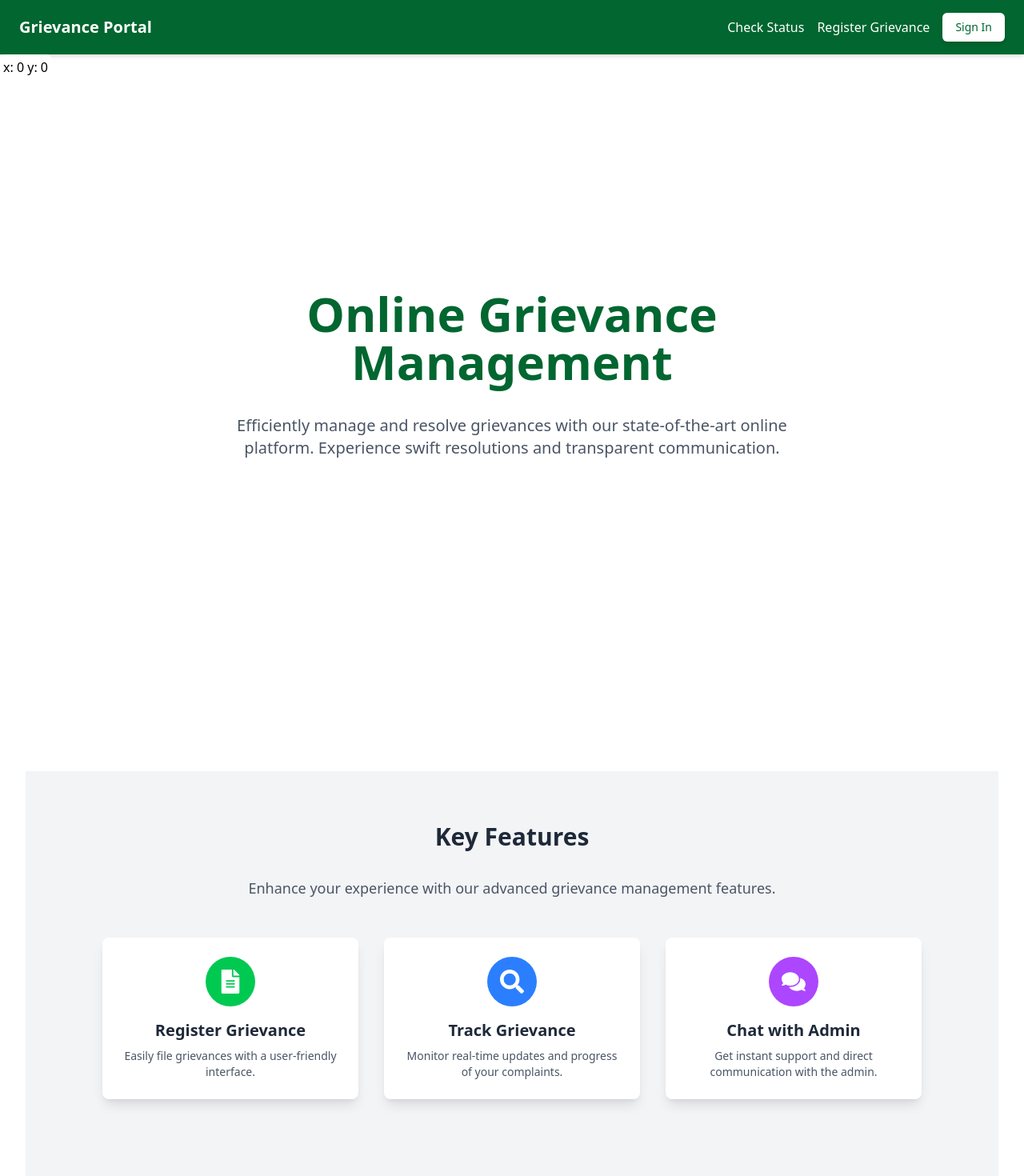
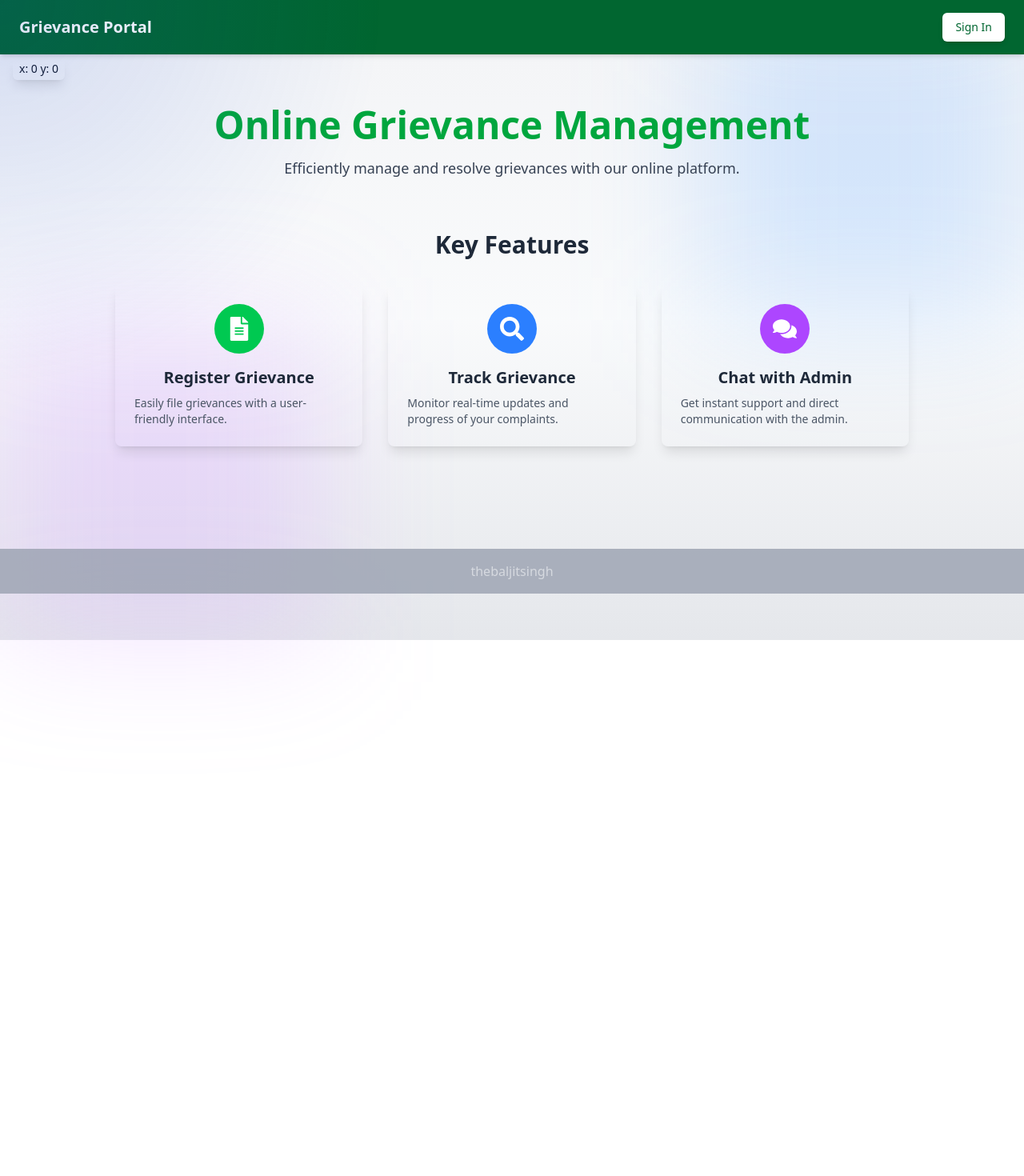
Before and after one commit to TheBaljitSingh/Online-Grievance-Management, a React (Vite) app in the folder client/: page / in a window 1280 px wide. Shown: the top 1470 px of the page at 80% size. After the commit the page ends 800 px from the top, so only its background shows below. Built offline with nearby package versions, Linux system fonts and the light colour scheme; no server answers.

Commit message:
feat. added some feature

```diff
--- a/client/package.json
+++ b/client/package.json
@@ -18,6 +18,7 @@
     "motion": "^12.0.3",
     "react": "^18.3.1",
     "react-dom": "^18.3.1",
+    "react-icons": "^5.4.0",
     "react-router": "^7.1.3",
     "react-router-dom": "^7.1.3",
     "socket.io-client": "^4.8.1",
--- a/client/src/App.jsx
+++ b/client/src/App.jsx
@@ -3,6 +3,7 @@ import { Link, useNavigate } from 'react-router'
 import { useAuth } from './context/AuthContext';
 import Navbar from './components/Navbar';
 import axios from 'axios';
+// import MouseMoveEffect from "../src/components/Mouse-move-effect"
 
 import { FaFileAlt, FaSearch, FaComments } from "react-icons/fa";
 
@@ -10,7 +11,6 @@ import { FaFileAlt, FaSearch, FaComments } from "react-icons/fa";
 import Cookies from "js-cookie"
 
 
-// custom hooks for mouse pointer
 const mousePointer = ()=>{
   const [ position, setPosition] = useState({x:0,y:0});
 
@@ -36,164 +36,82 @@ const mousePointer = ()=>{
   return position;
 }
 
-/*
-// just for learning purpose created custom hooks:
 
-
-const useIsOnline = ()=>{
-
-  const [isOnline, setIsOnline] = useState(window.navigator.onLine);
-
-  // onlline
-
-  useEffect(()=>{
-    window.addEventListener("online", ()=>{
-      setIsOnline(true);
-    })
-    window.addEventListener("offline", ()=>{
-      setIsOnline(false);
-    })
-
-  }, [])
-
- return isOnline;
-
-}
-
-
-
-
-function useDebounce  (inputValue, timer){
-
-  const [deboundeValue, setDebounceValue] = useState(inputValue);
-
-    useEffect(()=>{
-    let timeoutNumber = setTimeout(()=>{
-
-      setDebounceValue(inputValue);
-
-    },timer)
-
-    return ()=>{
-
-      clearTimeout(timeoutNumber);
-    }
-
-
-  }, [inputValue])
-
-
-
-  return deboundeValue;
-
-}
-
-
-
-*/
 
 function App() {
 
   const position = mousePointer();
 
 
-  /*
-  // just for learning purpose inporting custom hooks
-
-  const [inputValue, setInputValue] = useState();
-
-  const debounceValue = useDebounce(inputValue, 300);
-
-  useEffect(()=>{
-
-    // now here fetch with the debounce value if changed
-
-  },[debounceValue])
-
-
-  */
-  // now here you have to access the debounce valule
-
   return (
     <>
 
-<p className='absolute bg-white mt-17 p-1 rounded-md'>
+<div className="relative min-h-screen bg-gray-50 text-gray-900">
+      {/* Background gradients */}
+      <div className="fixed inset-0 pointer-events-none">
+        <div className="absolute inset-0 bg-gradient-to-b from-gray-100 via-gray-50 to-gray-200" />
+        <div className="absolute right-0 top-0 h-[400px] w-[400px] bg-blue-400/20 blur-[80px]" />
+        <div className="absolute bottom-0 left-0 h-[400px] w-[400px] bg-purple-400/20 blur-[80px]" />
+      </div>
 
+      <div className="relative z-10">
+        <Navbar />
+
+        {/* Mouse Position Indicator */}
+        <p className="fixed top-4 left-4 mt-14 text-balck text-sm px-2 py-1 rounded-md shadow-lg">
           {`x: ${position.x} y: ${position.y}`}
         </p>
 
-
-
-
-
-    <div className='min-h-screen flex flex-col '>
-
-
-
-
-<Navbar/>
-
-
-
-<main className="flex h-full flex-grow flex-col items-center justify-center px-4 sm:px-6 lg:px-8">
-    <div className="h-screen flex flex-col justify-center items-center text-center mb-24">
-      <h1 className="text-4xl sm:text-5xl md:text-6xl font-bold text-green-800 mb-4">
-        <span className="block">Online Grievance</span>
-        <span className="block">Management</span>
+        <main className="flex flex-col items-center justify-center px-6 py-16">
+          <div className="text-center max-w-3xl">
+            <h1 className="text-4xl sm:text-5xl font-bold text-green-600 mb-4">
+              Online Grievance Management
             </h1>
-      <p className="mt-3 max-w-md mx-auto text-base text-gray-600 sm:text-lg md:mt-5 md:text-xl md:max-w-3xl">
-        Efficiently manage and resolve grievances with our state-of-the-art online platform. Experience swift
-        resolutions and transparent communication.
+            <p className="text-gray-700 text-lg">
+              Efficiently manage and resolve grievances with our online platform.
             </p>
           </div>
 
-    <div className="h-screen w-full bg-gray-100 py-16 px-6">
-      <div className="max-w-5xl mx-auto text-center">
-        <h2 className="text-3xl font-bold text-gray-800 mb-8">Key Features</h2>
-        <p className="text-gray-600 text-lg mb-12">Enhance your experience with our advanced grievance management features.</p>
-
+          {/* Key Features Section */}
+          <section className="mt-16 w-full max-w-5xl px-4">
+            <h2 className="text-3xl font-semibold text-gray-800 text-center mb-8">Key Features</h2>
             <div className="grid md:grid-cols-3 gap-8">
-          <div className="bg-white p-6 rounded-lg shadow-lg flex flex-col items-center">
+  <Link to="/register-grievance" className="p-6 rounded-lg shadow-lg flex flex-col items-center hover:bg-green-100 transition">
     <div className="bg-green-500 p-4 rounded-full mb-4 text-white text-3xl">
       <FaFileAlt />
     </div>
     <h3 className="text-xl font-semibold text-gray-800 mb-2">Register Grievance</h3>
     <p className="text-gray-600 text-sm">Easily file grievances with a user-friendly interface.</p>
-          </div>
+  </Link>
 
-          <div className="bg-white p-6 rounded-lg shadow-lg flex flex-col items-center">
+  <Link to="/check-status" className="p-6 rounded-lg shadow-lg flex flex-col items-center hover:bg-blue-100 transition">
     <div className="bg-blue-500 p-4 rounded-full mb-4 text-white text-3xl">
       <FaSearch />
     </div>
     <h3 className="text-xl font-semibold text-gray-800 mb-2">Track Grievance</h3>
     <p className="text-gray-600 text-sm">Monitor real-time updates and progress of your complaints.</p>
-          </div>
+  </Link>
 
-          <div className="bg-white p-6 rounded-lg shadow-lg flex flex-col items-center">
+  <Link to="/support-chat" className="p-6 rounded-lg shadow-lg flex flex-col items-center hover:bg-purple-100 transition">
     <div className="bg-purple-500 p-4 rounded-full mb-4 text-white text-3xl">
       <FaComments />
     </div>
     <h3 className="text-xl font-semibold text-gray-800 mb-2">Chat with Admin</h3>
     <p className="text-gray-600 text-sm">Get instant support and direct communication with the admin.</p>
+  </Link>
+</div>
+
+          </section>
+        </main>
+
+        {/* Footer */}
+        <footer className="bg-gray-400 opacity-80 text-gray-300 text-center py-4 mt-16">
+          <p>thebaljitsingh</p>
+        </footer>
       </div>
     </div>
-      </div>
-    </div>
-  </main>
+    </>
 
-
-
-
-
-      <footer className="bg-gray-700 text-white">
-        <div className='flex item-center justify-center'>
-          {/* <p>hel</p> */}
-        thebaljitsingh
-        </div>
-
-      </footer>
-                  </div>
-    </>
   )
 }
 
--- /dev/null
+++ b/client/src/components/Mouse-move-effect.jsx
@@ -0,0 +1,26 @@
+import { useEffect, useState } from "react"
+
+export default function MouseMoveEffect() {
+  const [mousePosition, setMousePosition] = useState({ x: 0, y: 0 })
+
+  useEffect(() => {
+    const handleMouseMove = (event) => {
+      setMousePosition({ x: event.clientX, y: event.clientY })
+    }
+
+    window.addEventListener("mousemove", handleMouseMove)
+
+    return () => {
+      window.removeEventListener("mousemove", handleMouseMove)
+    }
+  }, [])
+
+  return (
+    <div
+      className="pointer-events-none fixed inset-0 z-30 transition-opacity duration-300"
+      style={{
+        background: `radial-gradient(600px at ${mousePosition.x}px ${mousePosition.y}px, rgba(29, 78, 216, 0.15), transparent 80%)`,
+      }}
+    />
+  )
+}
--- a/client/src/components/Navbar.jsx
+++ b/client/src/components/Navbar.jsx
@@ -155,7 +155,7 @@ export default function Navbar() {
           <div className="flex justify-between items-center">
             <div className="text-xl font-semibold text-white"> <a href="/">  Grievance Portal</a></div>
             <div className="hidden md:flex justify-center items-center space-x-4">
-              <Link
+              {/* <Link
                 to="/check-status"
                 className="text-white hover:text-green-200 transition duration-300"
               >
@@ -166,7 +166,7 @@ export default function Navbar() {
                 className="text-white hover:text-green-200 transition duration-300"
               >
                 Register Grievance
-              </Link>
+              </Link> */}
 
 
 
--- /dev/null
+++ b/client/src/components/Unauthorize.jsx
@@ -0,0 +1,20 @@
+import { Link } from "react-router-dom";
+
+const Unauthorize = () => {
+  return (
+    <div className="flex flex-col items-center justify-center min-h-screen bg-gray-100 text-center px-4">
+      <div className="bg-white shadow-lg rounded-lg p-8 max-w-md">
+        <h1 className="text-3xl font-bold text-gray-800 mb-2">403 Forbidden</h1>
+        <p className="text-gray-600 mb-4">You need to log in to access this page.</p>
+        <Link
+          to="/login"
+          className="bg-green-500 hover:bg-breen-600 text-white font-semibold py-2 px-4 rounded-md transition"
+        >
+          Go to Login
+        </Link>
+      </div>
+    </div>
+  );
+};
+
+export default Unauthorize;
--- a/client/src/main.jsx
+++ b/client/src/main.jsx
@@ -17,6 +17,8 @@ import ChatAdmin from "./components/ChatAdmin.jsx"
 import { useAuth } from "./context/AuthContext.jsx";
 import { GoogleOAuthProvider } from '@react-oauth/google';
 import AdminDashboard from "./components/AdminDashboard.jsx"
+import MouseMoveEffect from './components/Mouse-move-effect.jsx'
+import Unauthorize from './components/Unauthorize.jsx'
 
 
 const SupportChat = ()=>{
@@ -27,7 +29,7 @@ const SupportChat = ()=>{
   } else if (user?.role==='user') {
     return <ChatUser />;
   } else {
-    return <div>Please log in to access support chat.</div>;
+    return <Unauthorize/>;
   }
 
 }
@@ -40,7 +42,9 @@ createRoot(document.getElementById('root')).render(
     <AuthProvider>
 
     <BrowserRouter>
+    <MouseMoveEffect/>
     <Routes>
+
 
 
       <Route path='/' element={<App/>} />
```
Also changed, not shown: 1 other file (tests, documents, lock files or other folders). Lines whose indentation alone changed are shown as unchanged.
